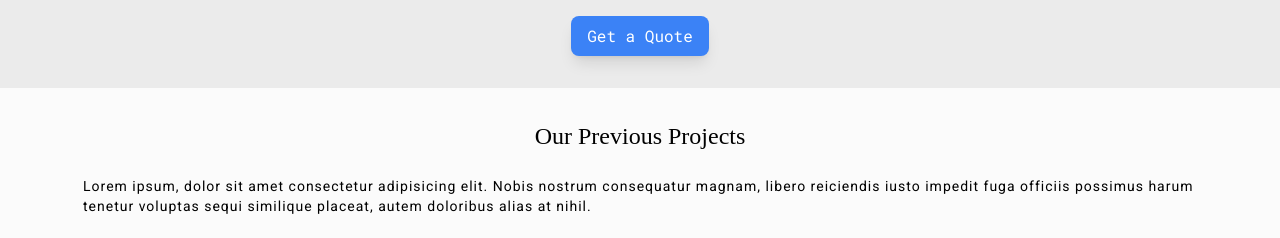
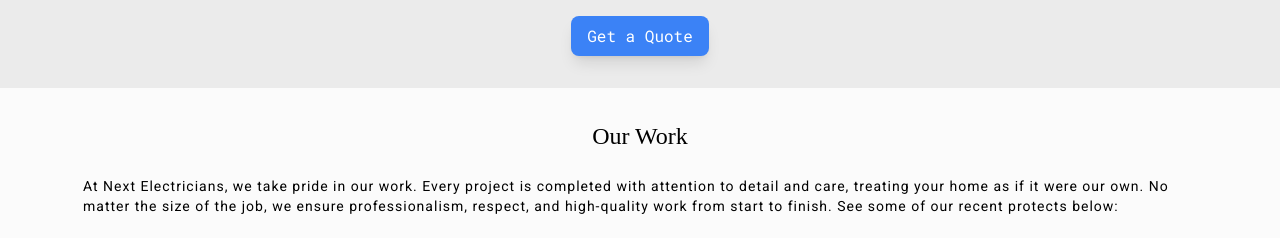
Before and after one commit to Wazmond/next-electricians, a Next.js app: page / in a window 1280 px wide. Shown: the part 1436-1674 px from the top of the page. Built offline with nearby package versions, Linux system fonts and the light colour scheme; no server answers; a web font is replaced by a local one.

Commit message:
Added text/description to projects section

```diff
--- a/src/app/(frontend)/(pages)/home/projects/index.tsx
+++ b/src/app/(frontend)/(pages)/home/projects/index.tsx
@@ -7,8 +7,10 @@ const Projects = () => {
 
   return (
     <>
-      <h2 className='font-robotoSerif'>Our Previous Projects</h2>
-      <p>Lorem ipsum, dolor sit amet consectetur adipisicing elit. Nobis nostrum consequatur magnam, libero reiciendis iusto impedit fuga officiis possimus harum tenetur voluptas sequi similique placeat, autem doloribus alias at nihil.</p>
+      <h2 className='font-robotoSerif'>Our Work</h2>
+      <p>{`At Next Electricians, we take pride in our work. Every project is completed with attention to detail and care,
+      treating your home as if it were our own. No matter the size of the job, we ensure professionalism, respect, and
+      high-quality work from start to finish. See some of our recent protects below:`}</p>
       <ProjectsComponent />
       <CTAButton
         href="/projects"
```
